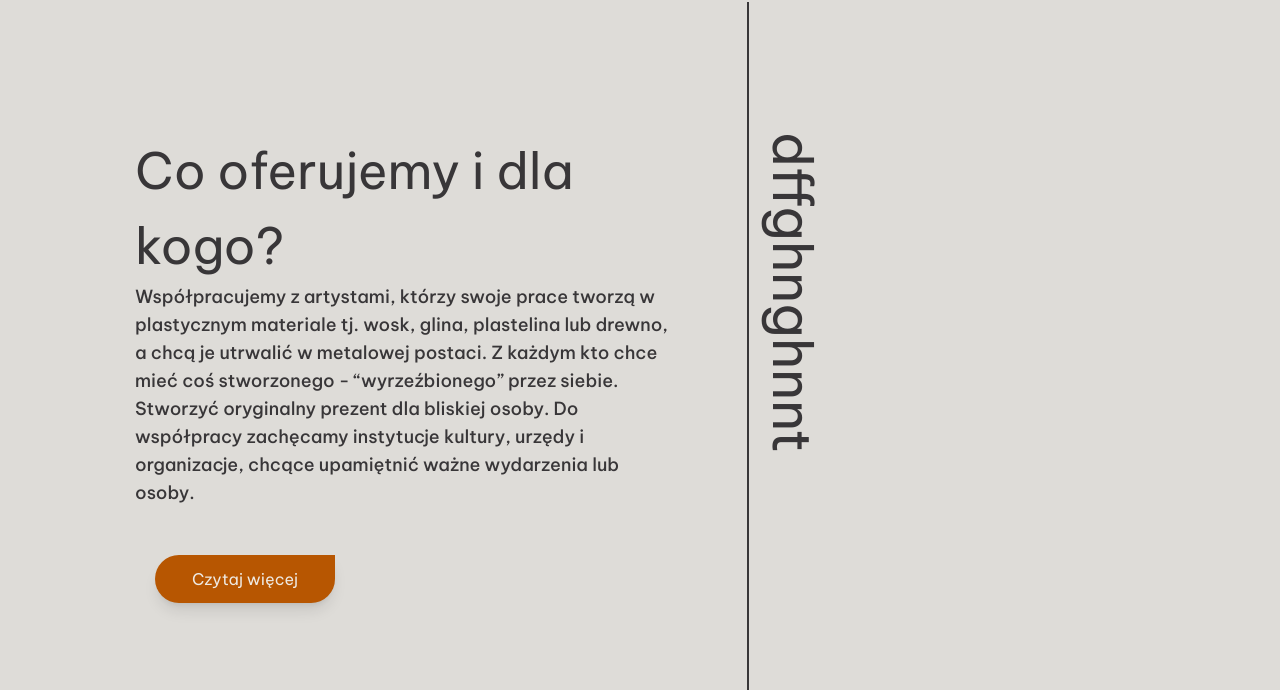
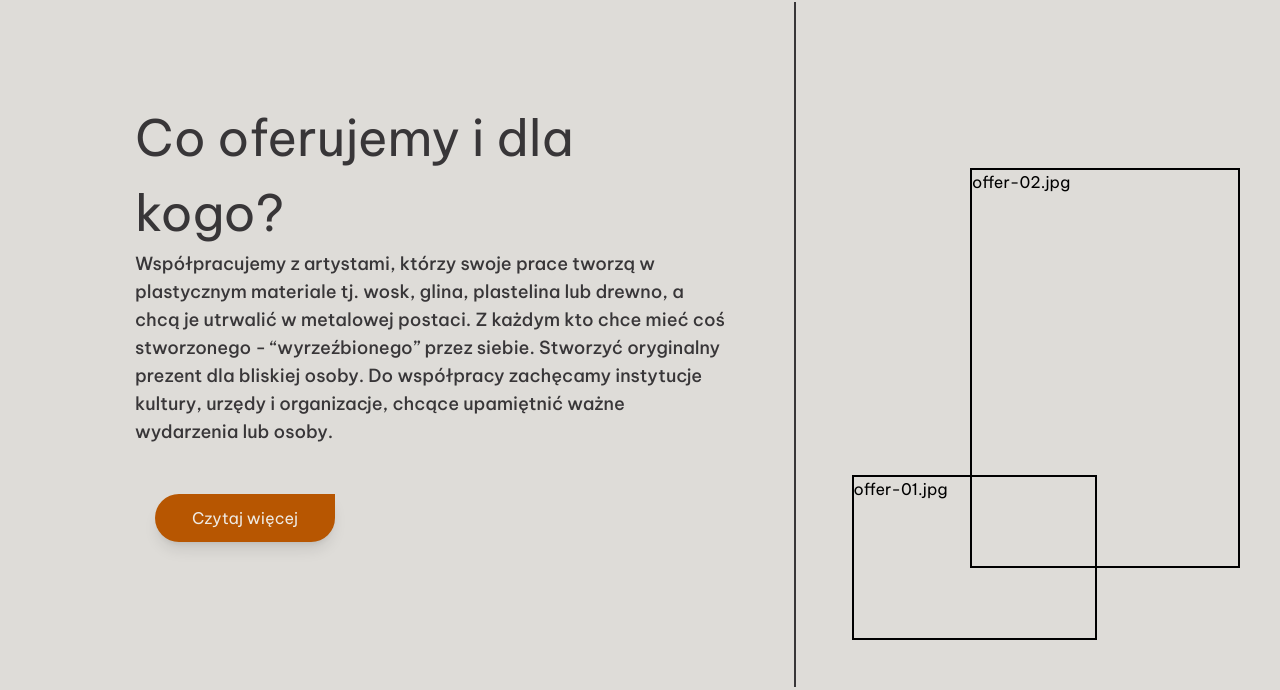
Before and after one commit to MarioLuigie/Odlew, a Next.js app: page /o-nas in a window 1280 px wide. Shown: the part 1880-2570 px from the top of the page. Built offline with nearby package versions, Linux system fonts and the light colour scheme; no server answers; the database is empty.

Commit message:
Styles: Create composition for images in ImagesVerticalLine.tsx and move ImagesVerticalLine to aboutPagePartials

```diff
--- a/src/components/pages/AboutPage.tsx
+++ b/src/components/pages/AboutPage.tsx
@@ -2,6 +2,7 @@
 import Offer from '@/components/pages/aboutPagePartials/Offer '
 import OpinionsContainer from '@/components/pages/aboutPagePartials/OpinionsContainer'
 import ProfilesContainer from '@/components/pages/aboutPagePartials/ProfilesContainer'
+import Contact from '@/components/pages/homePagePartials/Contact'
 
 
 export default function AboutPage() {
@@ -11,6 +12,7 @@ export default function AboutPage() {
 			<ProfilesContainer />
 			<Offer />
 			<OpinionsContainer />
+			<Contact />
 		</div>
 	)
 }
--- /dev/null
+++ b/src/components/pages/aboutPagePartials/ImagesVerticalLine.tsx
@@ -0,0 +1,11 @@
+export default function ImagesVerticalLine() {
+	return (
+		<div className="h-[685px] w-full flex">
+			<div className="w-[2px] h-full bg-[#383638]"></div>
+			<div className="relative h-full w-full">
+				<div className="absolute bottom-[47px] left-[56px] w-[245px] h-[165px] border-2 border-black">offer-01.jpg</div>
+				<div className="absolute top-[166px] right-[40px] w-[270px] h-[400px] border-2 border-black">offer-02.jpg</div>
+			</div>
+		</div>
+	)
+}
--- a/src/components/pages/aboutPagePartials/Offer .tsx
+++ b/src/components/pages/aboutPagePartials/Offer .tsx
@@ -4,16 +4,16 @@ import Image from 'next/image'
 import { HomeOfferImages } from '@/lib/constants/images'
 // components
 import CustomButton from '@/components/shared/CustomButton'
-import ImagesVerticalLine from '@/components/shared/ImagesVerticalLine'
+import ImagesVerticalLine from '@/components/pages/aboutPagePartials/ImagesVerticalLine'
 
 export default function Offer() {
 	return (
 		<section id="oferta" className="bg-background pt-24 scroll-mt-header">
-			<div className="lg:flex lg:flex-col md:min-h-customScreen">
+			<div className="lg:flex lg:flex-col">
 				{/* TOP SECTION */}
-				<div className="lg:flex lg:min-h-[820px] pb-10">
+				<div className="lg:flex lg:min-h-[725px] pb-10">
 					{/* TEXT CONTAINER*/}
-					<div className="lg:w-6/12 xl:w-7/12 pr-16 lg:pl-[60px] xl:pl-[135px]">
+					<div className="lg:w-[50%] xl:w-[62%] pr-16 lg:pl-[60px] xl:pl-[135px]">
 						<div className='flex flex-col justify-center h-full'>
 							<p className="text-[50px] font-normal text-[#383638]">
 								Co oferujemy i dla kogo?
@@ -38,7 +38,7 @@ export default function Offer() {
 
 					{/* IMAGES CONTAINER*/}
 					<div className="grow">
-						<ImagesVerticalLine>dffghnghnnt</ImagesVerticalLine>
+						<ImagesVerticalLine />
 					</div>
 				</div>
 
--- a/src/components/pages/aboutPagePartials/Opinions.tsx
+++ b/src/components/pages/aboutPagePartials/Opinions.tsx
@@ -30,7 +30,7 @@ export default function Opinions({
 
 	return (
 		<div className="md:flex md:min-h-customScreen">
-			<div className="md:w-1/2 md:bg-backgroundDark textPageContainer">
+			<div className="md:w-1/2 md:bg-background textPageContainer">
 				<div>
 					<Title className="mb-12 px-5 hidden md:flex md:text-[55px] md:font-normal titlePage">
 						<p>Opinie klientów</p>
--- a/src/components/shared/ImagesVerticalLine.tsx
+++ /dev/null
@@ -1,16 +0,0 @@
-type ImagesVerticalLineProps = {
-	children: React.ReactNode
-}
-
-export default function ImagesVerticalLine({ children }: ImagesVerticalLineProps) {
-	return (
-		<div className="h-[780px] w-[80px]">
-			<div className="h-full relative">
-				<div className="w-[2px] h-full bg-[#383638]"></div>
-				<p className="absolute left-[-115px] top-[250px] rotate-90 whitespace-nowrap text-[54px] text-[#383638]">
-					{children}
-				</p>
-			</div>
-		</div>
-	)
-}
```
